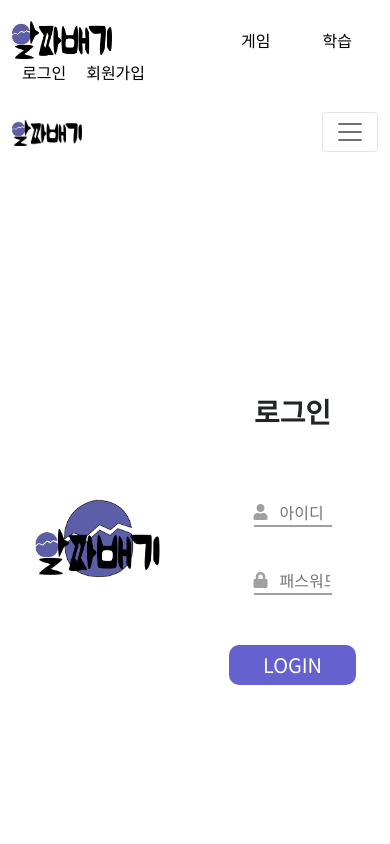
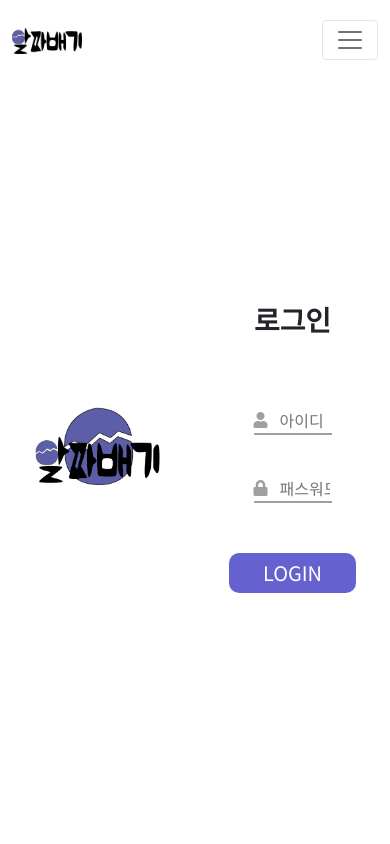
Before and after one commit to sangwook0613/alza-gamification, a React (Create React App) app in the folder frontend/: page /login in a window 390 px wide. Shown: the top 844 px of the page. Built offline with nearby package versions, Linux system fonts and the light colour scheme; a web font is replaced by a local one.

Commit message:
design/fix

```diff
--- a/frontend/src/component/modal.jsx
+++ b/frontend/src/component/modal.jsx
@@ -13,7 +13,6 @@ function Modal(props) {
     'userTel': props.userTel,
   }
   const onClose = props.onClose
-  console.log(props)
 
   return createPortal(
     <div className="modalWrapper">
--- a/frontend/src/component/navbar.jsx
+++ b/frontend/src/component/navbar.jsx
@@ -26,7 +26,7 @@ function Navi(props){
     document.getElementById("hamberger").click()
   }
 
-  const isDesktopOrLaptop = useMediaQuery({ minDeviceWidth: 800 })
+  const isDesktopOrLaptop = useMediaQuery({ minWidth: 800 })
   const isTabletOrMobile = useMediaQuery({ maxWidth: 800 })
   // const username = sessionStorage.getItem('userId')
 
@@ -40,6 +40,13 @@ function Navi(props){
     // document.getElementById("responsive-navbar-nav").className = "navbar-collapse collapse"
     // navbar-toggler collapsed
     // navbar-collapse collapse
+  }
+
+  const clickGame = (e) => {
+    document.getElementById("basic-nav-dropdown1").click()
+  }
+  const clickStudy = (e) => {
+    document.getElementById("basic-nav-dropdown2").click()
   }
   return (
     <>
@@ -57,16 +64,16 @@ function Navi(props){
             </div>
 
             <div className="content-navbar">
-              <NavDropdown title="게임" id="basic-nav-dropdown" className="nav-text content">
+              <NavDropdown title="게임" id="basic-nav-dropdown1" className="nav-text content">
                 <div className="game-dropdown">
-                  <NavLink to="/game/ds" className="nav-text">자료구조</NavLink>
-                  <NavLink to="/game/algo" className="nav-text">알고리즘</NavLink>
+                  <NavLink to="/game/ds" className="nav-text" onClick={clickGame}>자료구조</NavLink>
+                  <NavLink to="/game/algo" className="nav-text" onClick={clickGame}>알고리즘</NavLink>
                 </div>
               </NavDropdown>
-              <NavDropdown title="학습" id="basic-nav-dropdown" className="nav-text content" >
+              <NavDropdown title="학습" id="basic-nav-dropdown2" className="nav-text content" >
                 <div className="study-dropdown">
-                  <NavLink to="/study/ds" className="nav-text">자료구조</NavLink>
-                  <NavLink to="/study/algo" className="nav-text">알고리즘</NavLink>
+                  <NavLink to="/study/ds" className="nav-text" onClick={clickStudy}>자료구조</NavLink>
+                  <NavLink to="/study/algo" className="nav-text" onClick={clickStudy}>알고리즘</NavLink>
                 </div>
               </NavDropdown>
               {userId ?
```
Also changed, not shown: frontend/src/component/footer.jsx (deleted).
